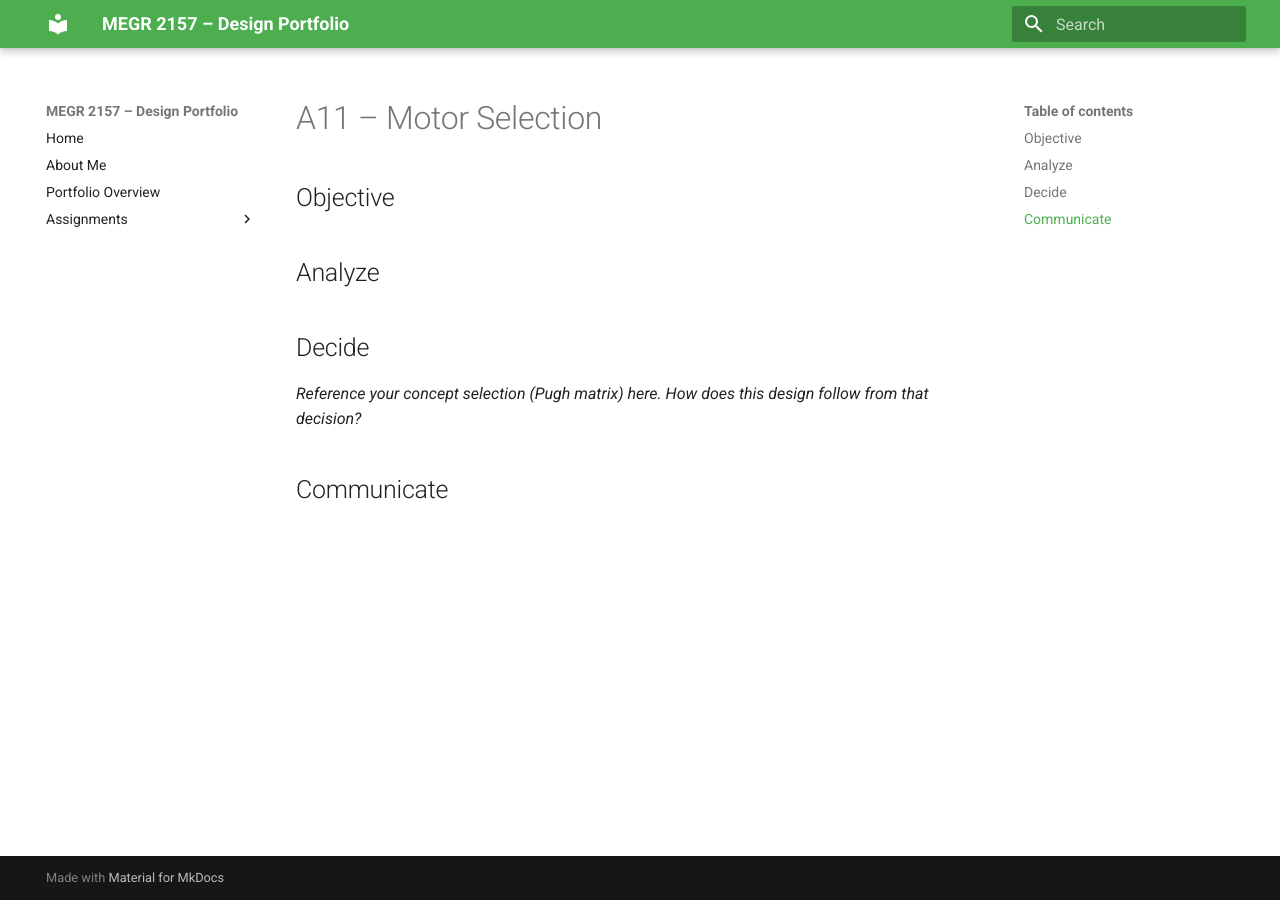
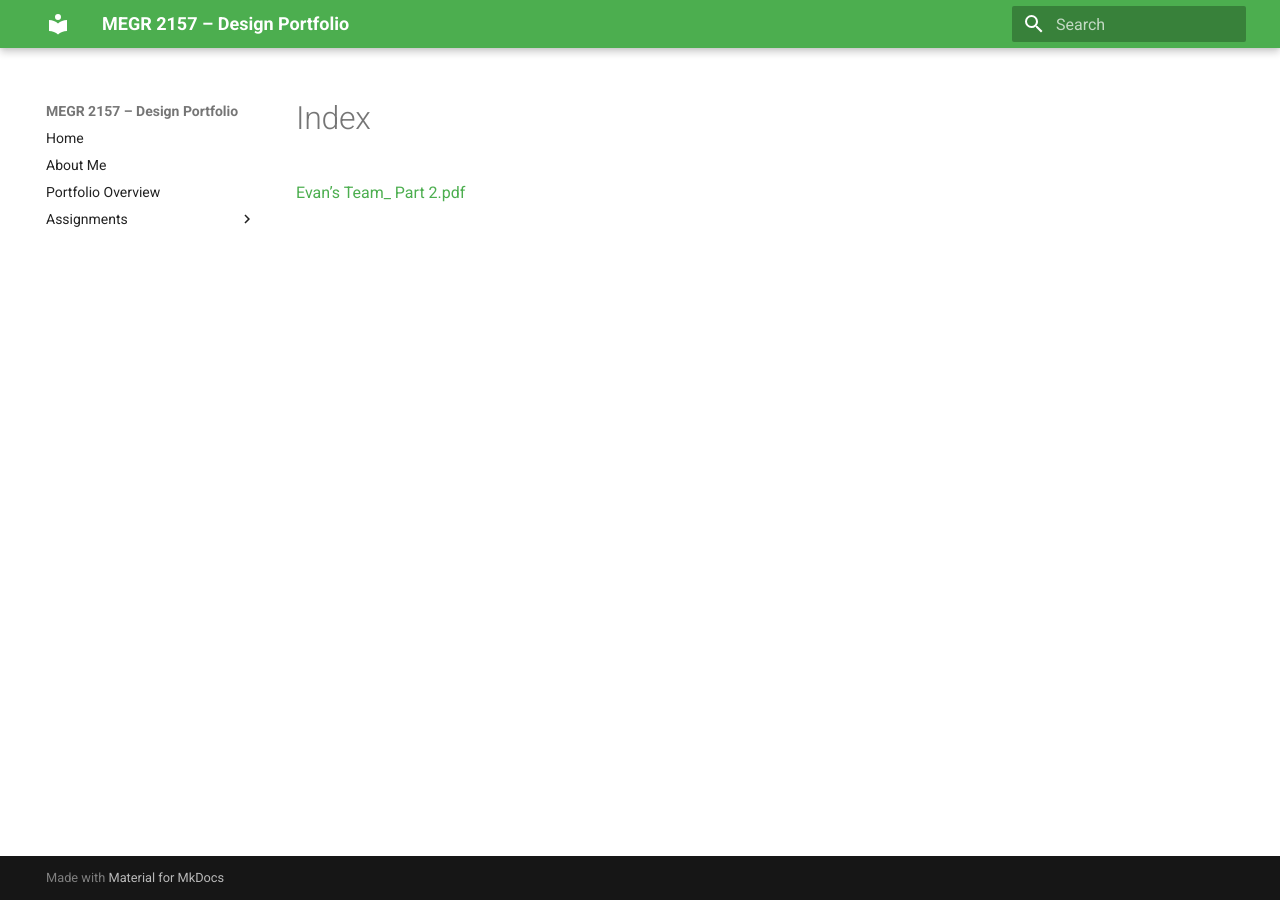
Before and after one commit to Logan-Hill1227/portfolio-megr-2156, an MkDocs documentation site: the page built from docs/assignments/a11/index.md, in a window 1280 px wide. Built offline with MkDocs 1.6.1 and Material for MkDocs 9.7.7, drawn with Linux system fonts in a browser that asks for light colours.

Commit message:
Update index.md

```diff
--- a/docs/assignments/a11/index.md
+++ b/docs/assignments/a11/index.md
@@ -1,12 +1 @@
-# A11 – Motor Selection
-
-## Objective
-
-
-## Analyze
-
-
-## Decide
-_Reference your concept selection (Pugh matrix) here. How does this design follow from that decision?_
-
-## Communicate
+[Evan’s Team_ Part 2.pdf](https://github.com/user-attachments/files/35070371/Evan.s.Team_.Part.2.pdf)
```
